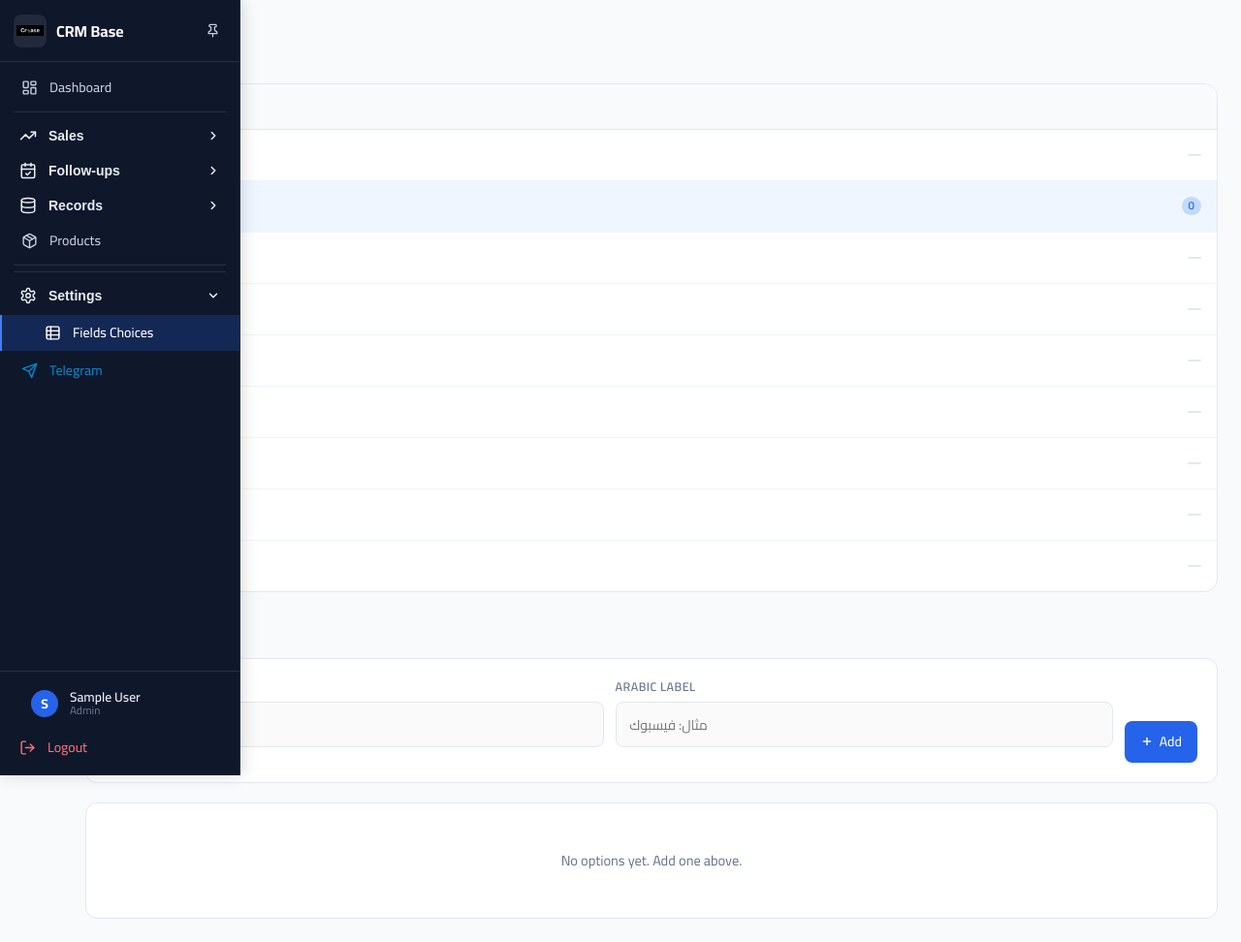
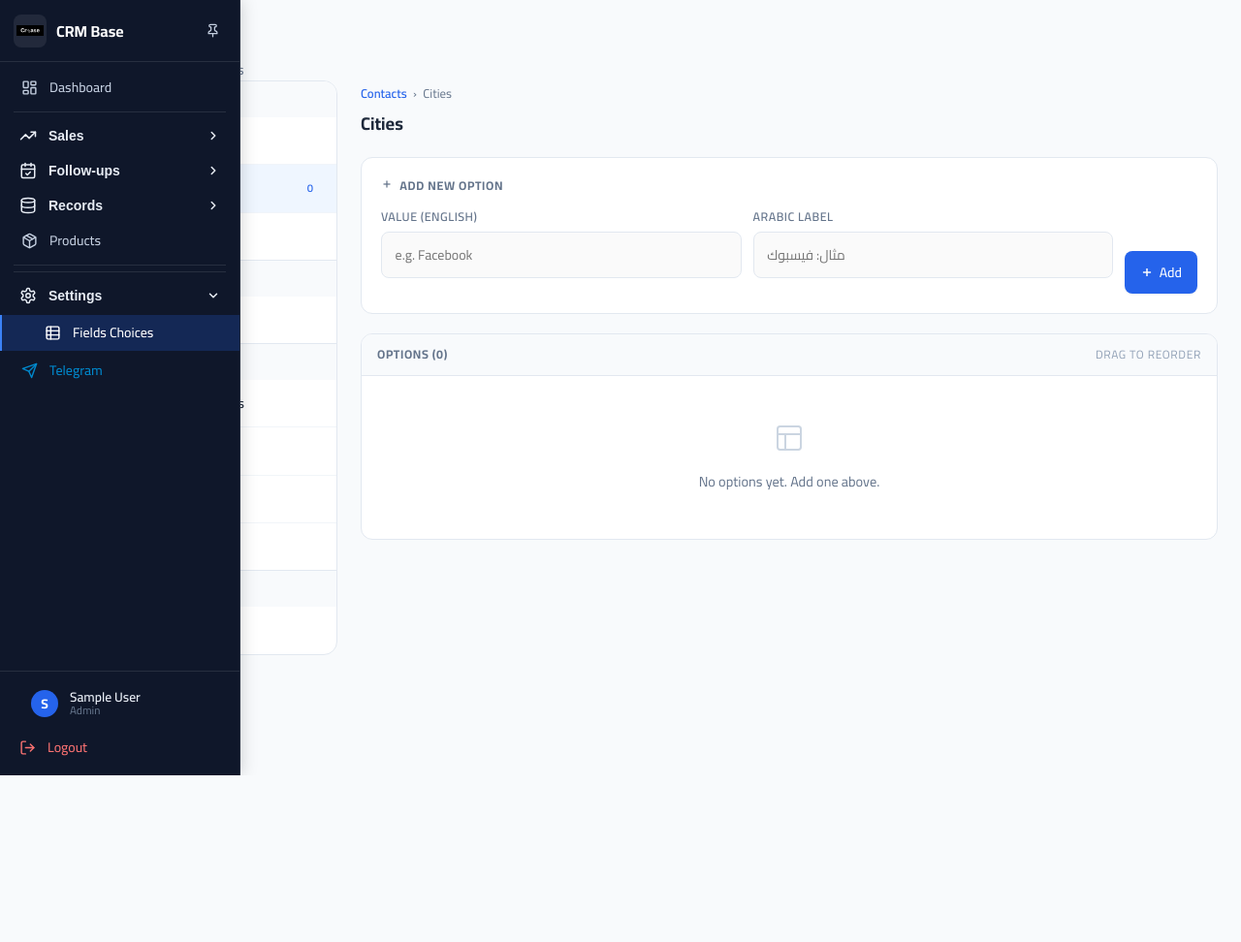
Before and after one commit to ehab-777/CrmBase, a Flask app: page /settings/config/city in a window 1280 px wide. Shown: the whole page at 97% size. After the commit the page ends 800 px from the top, so only its background shows below. Run offline with Flask 2, Linux system fonts and the light colour scheme; a user stored in the database is signed in; tables that the repository leaves empty hold one stand-in row (values such as "Sample post"); some libraries are stand-ins or nearby versions.

Commit message:
feat(settings): group field choices by section with color-coded nav + breadcrumb
- Left sidebar now groups categories under 4 sections: جهات الاتصال / الشركات / المتابعات / المشاريع
- Each section has a distinct color (blue / purple / amber / green) used consistently: dot, active highlight, badge, add button
- Active category shows colored background + border accent matching its section
- Right panel shows a breadcrumb (Section › Category) and section-colored Add button
- Options list card has a header row showing count + drag hint

Co-Authored-By: Claude Sonnet 4.6 <noreply@anthropic.com>

```diff
--- a/routes/settings_config.py
+++ b/routes/settings_config.py
@@ -6,18 +6,50 @@ settings_config_bp = Blueprint('settings_config', __name__, url_prefix='/setting
 
 # All supported categories with metadata
 CATEGORIES = [
-    {'key': 'lead_source',    'name_en': 'Lead Sources',     'name_ar': 'مصادر الفرص',      'icon': 'target',    'module': 'customers'},
-    {'key': 'city',           'name_en': 'Cities',            'name_ar': 'المدن',            'icon': 'map-pin',   'module': 'customers'},
+    {'key': 'lead_source',    'name_en': 'Lead Sources',     'name_ar': 'مصادر الفرص',       'icon': 'target',    'module': 'customers'},
+    {'key': 'city',           'name_en': 'Cities',            'name_ar': 'المدن',             'icon': 'map-pin',   'module': 'customers'},
     {'key': 'job_title',      'name_en': 'Job Titles',        'name_ar': 'المسميات الوظيفية', 'icon': 'briefcase', 'module': 'customers'},
-    {'key': 'industry',       'name_en': 'Industries',        'name_ar': 'القطاعات',          'icon': 'building',  'module': 'companies'},
-    {'key': 'contact_method', 'name_en': 'Contact Methods',   'name_ar': 'طرق التواصل',       'icon': 'phone',     'module': 'follow_up'},
-    {'key': 'sales_stage',    'name_en': 'Sales Stages',      'name_ar': 'مراحل البيع',       'icon': 'trending',  'module': 'follow_up'},
-    {'key': 'next_action',    'name_en': 'Next Actions',      'name_ar': 'الإجراءات التالية', 'icon': 'zap',       'module': 'follow_up'},
-    {'key': 'activity_type',  'name_en': 'Activity Types',    'name_ar': 'أنواع الأنشطة',     'icon': 'activity',  'module': 'follow_up'},
-    {'key': 'project_status', 'name_en': 'Project Statuses',  'name_ar': 'حالات المشاريع',    'icon': 'briefcase', 'module': 'projects'},
+    {'key': 'industry',       'name_en': 'Industries',        'name_ar': 'القطاعات',           'icon': 'building',  'module': 'companies'},
+    {'key': 'contact_method', 'name_en': 'Contact Methods',   'name_ar': 'طرق التواصل',        'icon': 'phone',     'module': 'follow_up'},
+    {'key': 'sales_stage',    'name_en': 'Sales Stages',      'name_ar': 'مراحل البيع',        'icon': 'trending',  'module': 'follow_up'},
+    {'key': 'next_action',    'name_en': 'Next Actions',      'name_ar': 'الإجراءات التالية',  'icon': 'zap',       'module': 'follow_up'},
+    {'key': 'activity_type',  'name_en': 'Activity Types',    'name_ar': 'أنواع الأنشطة',      'icon': 'activity',  'module': 'follow_up'},
+    {'key': 'project_status', 'name_en': 'Project Statuses',  'name_ar': 'حالات المشاريع',     'icon': 'briefcase', 'module': 'projects'},
 ]
 
 CATEGORY_KEYS = {c['key'] for c in CATEGORIES}
+
+# Sections group categories by their usage context
+SECTIONS = [
+    {
+        'key': 'customers', 'name_en': 'Contacts',   'name_ar': 'جهات الاتصال',
+        'color': '#2563eb', 'bg': '#eff6ff',
+        'cat_keys': ['lead_source', 'city', 'job_title'],
+    },
+    {
+        'key': 'companies', 'name_en': 'Companies',   'name_ar': 'الشركات',
+        'color': '#7c3aed', 'bg': '#f5f3ff',
+        'cat_keys': ['industry'],
+    },
+    {
+        'key': 'follow_up', 'name_en': 'Follow-ups',  'name_ar': 'المتابعات',
+        'color': '#d97706', 'bg': '#fffbeb',
+        'cat_keys': ['contact_method', 'sales_stage', 'next_action', 'activity_type'],
+    },
+    {
+        'key': 'projects',  'name_en': 'Projects',    'name_ar': 'المشاريع',
+        'color': '#16a34a', 'bg': '#f0fdf4',
+        'cat_keys': ['project_status'],
+    },
+]
+
+
+def _build_sections():
+    cat_map = {c['key']: c for c in CATEGORIES}
+    return [
+        {**s, 'cats': [cat_map[k] for k in s['cat_keys'] if k in cat_map]}
+        for s in SECTIONS
+    ]
 
 
 def _require_login():
@@ -77,8 +109,14 @@ def config_category(category):
         conn.close()
 
     active_cat = next(c for c in CATEGORIES if c['key'] == category)
+    sections = _build_sections()
+    active_section = next(
+        (s for s in sections if any(c['key'] == category for c in s['cats'])), None
+    )
     return render_template('settings/config.html',
                            categories=CATEGORIES,
+                           sections=sections,
+                           active_section=active_section,
                            active_cat=active_cat,
                            options=options)
 
--- a/templates/settings/config.html
+++ b/templates/settings/config.html
@@ -1,67 +1,87 @@
 {% extends "base.html" %}
-{% block title %}{{ _('Field Settings') }}{% endblock %}
+{% block title %}{% if session.get('lang') == 'ar' %}اختيارات الحقول{% else %}Fields Choices{% endif %}{% endblock %}
 
 {% block extra_styles %}
 <style>
-  /* ── Layout ─────────────────────────────────────────────── */
+  /* ── Page header ─────────────────────────────────────── */
+  .page-header {
+    display: flex; align-items: center; gap: 1rem;
+    margin-bottom: 1.75rem; flex-wrap: wrap;
+  }
+  .page-title { font-size: 1.5rem; font-weight: 700; color: var(--text-primary); }
+  .page-subtitle { font-size: 0.875rem; color: var(--text-secondary); margin-top: 2px; }
+
+  /* ── Layout ──────────────────────────────────────────── */
   .config-layout {
     display: grid;
-    grid-template-columns: 240px 1fr;
+    grid-template-columns: 260px 1fr;
     gap: 1.5rem;
     align-items: start;
   }
   @media (max-width: 860px) { .config-layout { grid-template-columns: 1fr; } }
 
-  .page-title { font-size: 1.6rem; font-weight: 700; color: var(--text-primary); margin-bottom: 1.5rem; }
-
-  /* ── Category Sidebar ───────────────────────────────────── */
+  /* ── Category Sidebar ────────────────────────────────── */
   .cat-sidebar {
     background: #fff;
     border: 1.5px solid var(--border-color);
     border-radius: 14px;
     overflow: hidden;
+    position: sticky;
+    top: 1rem;
   }
-  .cat-sidebar-header {
-    padding: 0.85rem 1rem;
-    font-size: 0.75rem; font-weight: 700;
-    color: var(--text-secondary); text-transform: uppercase; letter-spacing: .06em;
+
+  /* Section header */
+  .cat-section:not(:first-child) { border-top: 1.5px solid var(--border-color); }
+
+  .cat-section-hdr {
+    display: flex; align-items: center; gap: 0.6rem;
+    padding: 0.7rem 1rem 0.55rem;
     background: #f8fafc;
-    border-bottom: 1px solid var(--border-color);
+    font-size: 0.7rem; font-weight: 700;
+    text-transform: uppercase; letter-spacing: .07em;
+    color: var(--text-secondary);
+    user-select: none;
   }
+  .section-dot {
+    width: 8px; height: 8px; border-radius: 50%; flex-shrink: 0;
+  }
+
+  /* Category item */
   .cat-item {
     display: flex; align-items: center; gap: 0.65rem;
-    padding: 0.75rem 1rem;
+    padding: 0.7rem 1rem 0.7rem 1.5rem;
     text-decoration: none; color: var(--text-primary);
-    font-size: 0.875rem; font-weight: 500;
+    font-size: 0.86rem; font-weight: 500;
     border-bottom: 1px solid #f1f5f9;
-    transition: background .15s;
+    border-inline-start: 3px solid transparent;
+    transition: background .15s, border-color .15s;
   }
   .cat-item:last-child { border-bottom: none; }
   .cat-item:hover { background: #f8fafc; }
-  .cat-item.active { background: #eff6ff; color: var(--primary-color); font-weight: 600; }
-  .cat-item .cat-icon {
-    width: 28px; height: 28px; border-radius: 7px;
+  .cat-item.active { font-weight: 600; }
+
+  .cat-icon {
+    width: 26px; height: 26px; border-radius: 7px;
     display: flex; align-items: center; justify-content: center;
-    background: #f1f5f9; flex-shrink: 0;
+    background: #f1f5f9; flex-shrink: 0; transition: background .15s;
   }
-  .cat-item.active .cat-icon { background: #dbeafe; }
+
   .cat-badge {
     margin-inline-start: auto;
-    font-size: 0.72rem; background: #e2e8f0; color: #64748b;
-    padding: 1px 7px; border-radius: 20px;
+    font-size: 0.7rem; padding: 1px 8px; border-radius: 20px;
+    background: #e2e8f0; color: #64748b; font-weight: 600;
   }
-  .cat-item.active .cat-badge { background: #bfdbfe; color: #2563eb; }
 
-  /* ── Main panel ─────────────────────────────────────────── */
-  .main-panel {}
+  /* ── Right panel ─────────────────────────────────────── */
+  .panel-breadcrumb {
+    display: inline-flex; align-items: center; gap: 0.4rem;
+    font-size: 0.8rem; margin-bottom: 0.5rem;
+  }
+  .breadcrumb-section { font-weight: 600; }
+  .breadcrumb-sep { color: var(--text-secondary); }
+  .breadcrumb-cat { color: var(--text-secondary); }
 
-  .panel-header {
-    display: flex; align-items: center; justify-content: space-between;
-    margin-bottom: 1.25rem; flex-wrap: wrap; gap: 0.75rem;
-  }
-  .panel-title {
-    font-size: 1.1rem; font-weight: 700; color: var(--text-primary);
-  }
+  .panel-title { font-size: 1.15rem; font-weight: 700; color: var(--text-primary); }
   .panel-subtitle { font-size: 0.82rem; color: var(--text-secondary); margin-top: 2px; }
 
   /* Add form */
@@ -69,11 +89,18 @@
     background: #fff; border: 1.5px solid var(--border-color); border-radius: 12px;
     padding: 1.25rem; margin-bottom: 1.25rem;
   }
+  .add-form-title {
+    font-size: 0.78rem; font-weight: 700; color: var(--text-secondary);
+    text-transform: uppercase; letter-spacing: .05em; margin-bottom: 0.85rem;
+  }
   .add-form-grid { display: grid; grid-template-columns: 1fr 1fr auto; gap: 0.75rem; align-items: end; }
   @media (max-width: 600px) { .add-form-grid { grid-template-columns: 1fr; } }
 
   .form-group { display: flex; flex-direction: column; gap: 0.35rem; }
-  .form-group label { font-size: 0.78rem; font-weight: 600; color: var(--text-secondary); text-transform: uppercase; letter-spacing: .04em; }
+  .form-group label {
+    font-size: 0.78rem; font-weight: 600; color: var(--text-secondary);
+    text-transform: uppercase; letter-spacing: .04em;
+  }
   .form-group input {
     padding: 0.6rem 0.85rem; border: 1.5px solid var(--border-color); border-radius: 8px;
     font-size: 0.875rem; font-family: inherit; background: #fafafa; transition: border-color .2s;
@@ -84,6 +111,13 @@
   .options-card {
     background: #fff; border: 1.5px solid var(--border-color); border-radius: 12px; overflow: hidden;
   }
+  .options-card-header {
+    display: flex; align-items: center; justify-content: space-between;
+    padding: 0.75rem 1rem;
+    background: #f8fafc; border-bottom: 1px solid var(--border-color);
+    font-size: 0.78rem; font-weight: 700; color: var(--text-secondary);
+    text-transform: uppercase; letter-spacing: .05em;
+  }
   .option-row {
     display: flex; align-items: center; gap: 0.75rem;
     padding: 0.85rem 1rem; border-bottom: 1px solid #f1f5f9;
@@ -91,11 +125,9 @@
   }
   .option-row:last-child { border-bottom: none; }
   .option-row:hover { background: #fafafa; }
-  .option-row.inactive { opacity: 0.5; }
+  .option-row.inactive { opacity: 0.45; }
 
-  .drag-handle {
-    cursor: grab; color: #cbd5e1; flex-shrink: 0; touch-action: none;
-  }
+  .drag-handle { cursor: grab; color: #cbd5e1; flex-shrink: 0; touch-action: none; }
   .drag-handle:active { cursor: grabbing; }
 
   .option-num {
@@ -103,7 +135,6 @@
     display: flex; align-items: center; justify-content: center;
     font-size: 0.7rem; font-weight: 600; color: var(--text-secondary); flex-shrink: 0;
   }
-
   .option-names { flex: 1; min-width: 0; }
   .option-value { font-size: 0.875rem; font-weight: 600; color: var(--text-primary); }
   .option-ar { font-size: 0.8rem; color: var(--text-secondary); direction: rtl; }
@@ -112,14 +143,14 @@
     font-size: 0.7rem; background: #fef9c3; color: #a16207;
     padding: 1px 7px; border-radius: 20px; flex-shrink: 0;
   }
-
   .option-actions { display: flex; gap: 0.4rem; flex-shrink: 0; }
 
   /* Buttons */
   .btn {
     display: inline-flex; align-items: center; gap: 0.35rem;
     padding: 0.55rem 1rem; border-radius: 8px; font-size: 0.875rem;
-    font-weight: 500; cursor: pointer; border: none; text-decoration: none; transition: all .2s; font-family: inherit;
+    font-weight: 500; cursor: pointer; border: none; text-decoration: none;
+    transition: all .2s; font-family: inherit;
   }
   .btn-primary { background: var(--primary-color); color: #fff; }
   .btn-primary:hover { background: #1d4ed8; }
@@ -148,52 +179,87 @@
 {% endblock %}
 
 {% block content %}
-<h1 class="page-title">{{ _('Field Settings') }}</h1>
+
+<div class="page-header">
+  <div>
+    <h1 class="page-title">{% if session.get('lang') == 'ar' %}اختيارات الحقول{% else %}Fields Choices{% endif %}</h1>
+    <p class="page-subtitle">{% if session.get('lang') == 'ar' %}إدارة قيم حقول النظام{% else %}Manage system field values{% endif %}</p>
+  </div>
+</div>
 
 <div class="config-layout">
 
-  <!-- LEFT: category nav -->
+  <!-- LEFT: grouped category nav -->
   <div class="cat-sidebar">
-    <div class="cat-sidebar-header">{{ _('Categories') }}</div>
-    {% for cat in categories %}
+    {% for section in sections %}
+    <div class="cat-section">
+      <div class="cat-section-hdr">
+        <span class="section-dot" style="background:{{ section.color }}"></span>
+        {% if session.get('lang') == 'ar' %}{{ section.name_ar }}{% else %}{{ section.name_en }}{% endif %}
+      </div>
+      {% for cat in section.cats %}
       <a href="{{ url_for('settings_config.config_category', category=cat.key) }}"
-       class="cat-item {% if cat.key == active_cat.key %}active{% endif %}">
-      <div class="cat-icon">
+         class="cat-item {% if cat.key == active_cat.key %}active{% endif %}"
+         {% if cat.key == active_cat.key %}
+         style="background:{{ section.bg }};color:{{ section.color }};border-inline-start-color:{{ section.color }}"
+         {% endif %}>
+        <div class="cat-icon"
+             {% if cat.key == active_cat.key %}
+             style="background:{{ section.bg }};color:{{ section.color }}"
+             {% endif %}>
           {% if cat.icon == 'target' %}
-        <svg width="14" height="14" viewBox="0 0 24 24" fill="none" stroke="currentColor" stroke-width="2"><circle cx="12" cy="12" r="10"/><circle cx="12" cy="12" r="6"/><circle cx="12" cy="12" r="2"/></svg>
+          <svg width="13" height="13" viewBox="0 0 24 24" fill="none" stroke="currentColor" stroke-width="2"><circle cx="12" cy="12" r="10"/><circle cx="12" cy="12" r="6"/><circle cx="12" cy="12" r="2"/></svg>
           {% elif cat.icon == 'map-pin' %}
-        <svg width="14" height="14" viewBox="0 0 24 24" fill="none" stroke="currentColor" stroke-width="2"><path d="M21 10c0 7-9 13-9 13s-9-6-9-13a9 9 0 0 1 18 0z"/><circle cx="12" cy="10" r="3"/></svg>
+          <svg width="13" height="13" viewBox="0 0 24 24" fill="none" stroke="currentColor" stroke-width="2"><path d="M21 10c0 7-9 13-9 13s-9-6-9-13a9 9 0 0 1 18 0z"/><circle cx="12" cy="10" r="3"/></svg>
+          {% elif cat.icon == 'building' %}
+          <svg width="13" height="13" viewBox="0 0 24 24" fill="none" stroke="currentColor" stroke-width="2"><path d="M3 9l9-7 9 7v11a2 2 0 0 1-2 2H5a2 2 0 0 1-2-2z"/><polyline points="9 22 9 12 15 12 15 22"/></svg>
+          {% elif cat.icon == 'phone' %}
+          <svg width="13" height="13" viewBox="0 0 24 24" fill="none" stroke="currentColor" stroke-width="2"><path d="M22 16.92v3a2 2 0 0 1-2.18 2A19.79 19.79 0 0 1 12 18.92 19.5 19.5 0 0 1 4.36 12a19.79 19.79 0 0 1-3.07-8.67A2 2 0 0 1 3.27 1h3a2 2 0 0 1 2 1.72c.127.96.361 1.903.7 2.81a2 2 0 0 1-.45 2.11L7.91 8.1a16 16 0 0 0 6 6l.62-.62a2 2 0 0 1 2.11-.45 12.84 12.84 0 0 0 2.81.7A2 2 0 0 1 22 16.92z"/></svg>
+          {% elif cat.icon == 'trending' %}
+          <svg width="13" height="13" viewBox="0 0 24 24" fill="none" stroke="currentColor" stroke-width="2"><polyline points="22 7 13.5 15.5 8.5 10.5 2 17"/><polyline points="16 7 22 7 22 13"/></svg>
+          {% elif cat.icon == 'zap' %}
+          <svg width="13" height="13" viewBox="0 0 24 24" fill="none" stroke="currentColor" stroke-width="2"><polygon points="13 2 3 14 12 14 11 22 21 10 12 10 13 2"/></svg>
           {% elif cat.icon == 'briefcase' %}
-        <svg width="14" height="14" viewBox="0 0 24 24" fill="none" stroke="currentColor" stroke-width="2"><rect x="2" y="7" width="20" height="14" rx="2"/><path d="M16 21V5a2 2 0 0 0-2-2h-4a2 2 0 0 0-2 2v16"/></svg>
-        {% elif cat.icon == 'building' %}
-        <svg width="14" height="14" viewBox="0 0 24 24" fill="none" stroke="currentColor" stroke-width="2"><path d="M3 9l9-7 9 7v11a2 2 0 0 1-2 2H5a2 2 0 0 1-2-2z"/><polyline points="9 22 9 12 15 12 15 22"/></svg>
-        {% elif cat.icon == 'phone' %}
-        <svg width="14" height="14" viewBox="0 0 24 24" fill="none" stroke="currentColor" stroke-width="2"><path d="M22 16.92v3a2 2 0 0 1-2.18 2A19.79 19.79 0 0 1 12 18.92 19.5 19.5 0 0 1 4.36 12a19.79 19.79 0 0 1-3.07-8.67A2 2 0 0 1 3.27 1h3a2 2 0 0 1 2 1.72c.127.96.361 1.903.7 2.81a2 2 0 0 1-.45 2.11L7.91 8.1a16 16 0 0 0 6 6l.62-.62a2 2 0 0 1 2.11-.45 12.84 12.84 0 0 0 2.81.7A2 2 0 0 1 22 16.92z"/></svg>
-        {% elif cat.icon == 'trending' %}
-        <svg width="14" height="14" viewBox="0 0 24 24" fill="none" stroke="currentColor" stroke-width="2"><polyline points="22 7 13.5 15.5 8.5 10.5 2 17"/><polyline points="16 7 22 7 22 13"/></svg>
-        {% elif cat.icon == 'zap' %}
-        <svg width="14" height="14" viewBox="0 0 24 24" fill="none" stroke="currentColor" stroke-width="2"><polygon points="13 2 3 14 12 14 11 22 21 10 12 10 13 2"/></svg>
+          <svg width="13" height="13" viewBox="0 0 24 24" fill="none" stroke="currentColor" stroke-width="2"><rect x="2" y="7" width="20" height="14" rx="2"/><path d="M16 21V5a2 2 0 0 0-2-2h-4a2 2 0 0 0-2 2v16"/></svg>
           {% else %}
-        <svg width="14" height="14" viewBox="0 0 24 24" fill="none" stroke="currentColor" stroke-width="2"><polyline points="22 12 18 12 15 21 9 3 6 12 2 12"/></svg>
+          <svg width="13" height="13" viewBox="0 0 24 24" fill="none" stroke="currentColor" stroke-width="2"><polyline points="22 12 18 12 15 21 9 3 6 12 2 12"/></svg>
           {% endif %}
         </div>
-      <span>{{ _(cat.name_en) }}</span>
-      <span class="cat-badge">{{ options|length if cat.key == active_cat.key else '' }}</span>
+        <span>{% if session.get('lang') == 'ar' %}{{ cat.name_ar }}{% else %}{{ cat.name_en }}{% endif %}</span>
+        {% if cat.key == active_cat.key %}
+        <span class="cat-badge" style="background:{{ section.bg }};color:{{ section.color }}">{{ options|length }}</span>
+        {% endif %}
       </a>
+      {% endfor %}
+    </div>
     {% endfor %}
   </div>
 
   <!-- RIGHT: options panel -->
   <div class="main-panel">
-    <div class="panel-header">
-      <div>
-        <div class="panel-title">{{ _(active_cat.name_en) }}</div>
-        <div class="panel-subtitle">{{ active_cat.name_ar }}</div>
+
+    <!-- Breadcrumb + title -->
+    <div style="margin-bottom:1.25rem">
+      {% if active_section %}
+      <div class="panel-breadcrumb">
+        <span class="breadcrumb-section" style="color:{{ active_section.color }}">
+          {% if session.get('lang') == 'ar' %}{{ active_section.name_ar }}{% else %}{{ active_section.name_en }}{% endif %}
+        </span>
+        <span class="breadcrumb-sep">›</span>
+        <span class="breadcrumb-cat">
+          {% if session.get('lang') == 'ar' %}{{ active_cat.name_ar }}{% else %}{{ active_cat.name_en }}{% endif %}
+        </span>
       </div>
+      {% endif %}
+      <div class="panel-title">{% if session.get('lang') == 'ar' %}{{ active_cat.name_ar }}{% else %}{{ active_cat.name_en }}{% endif %}</div>
     </div>
 
     <!-- Add new option -->
     <div class="add-form">
+      <div class="add-form-title">
+        <svg width="12" height="12" viewBox="0 0 24 24" fill="none" stroke="currentColor" stroke-width="2.5" style="margin-inline-end:4px"><line x1="12" y1="5" x2="12" y2="19"/><line x1="5" y1="12" x2="19" y2="12"/></svg>
+        {% if session.get('lang') == 'ar' %}إضافة خيار جديد{% else %}Add New Option{% endif %}
+      </div>
       <form method="POST" action="{{ url_for('settings_config.add_option', category=active_cat.key) }}">
         <input type="hidden" name="csrf_token" value="{{ csrf_token() }}">
         <div class="add-form-grid">
@@ -205,7 +271,8 @@
             <label>{{ _('Arabic Label') }}</label>
             <input type="text" name="label_ar" placeholder="مثال: فيسبوك" dir="auto">
           </div>
-          <button type="submit" class="btn btn-primary">
+          <button type="submit" class="btn btn-primary"
+                  {% if active_section %}style="background:{{ active_section.color }}"{% endif %}>
             <svg width="14" height="14" viewBox="0 0 24 24" fill="none" stroke="currentColor" stroke-width="2.5"><line x1="12" y1="5" x2="12" y2="19"/><line x1="5" y1="12" x2="19" y2="12"/></svg>
             {{ _('Add') }}
           </button>
@@ -215,6 +282,12 @@
 
     <!-- Options list -->
     <div class="options-card" id="optionsList">
+      <div class="options-card-header">
+        <span>{% if session.get('lang') == 'ar' %}الخيارات{% else %}Options{% endif %} ({{ options|length }})</span>
+        <span style="font-weight:400;font-size:0.75rem;color:#94a3b8">
+          {% if session.get('lang') == 'ar' %}اسحب لإعادة الترتيب{% else %}Drag to reorder{% endif %}
+        </span>
+      </div>
       {% for opt in options %}
       <div class="option-row {% if not opt.is_active %}inactive{% endif %}"
            data-id="{{ opt.id }}" draggable="true">
@@ -243,7 +316,6 @@
           {% endif %}
         </div>
       </div>
-      <!-- Inline edit form -->
       <div class="inline-edit" id="edit-{{ opt.id }}">
         <form method="POST" action="{{ url_for('settings_config.edit_option', category=active_cat.key, option_id=opt.id) }}">
           <input type="hidden" name="csrf_token" value="{{ csrf_token() }}">
@@ -264,9 +336,13 @@
         </form>
       </div>
       {% else %}
-      <div class="empty-list">{{ _('No options yet. Add one above.') }}</div>
+      <div class="empty-list">
+        <svg width="32" height="32" viewBox="0 0 24 24" fill="none" stroke="#cbd5e1" stroke-width="1.5" style="margin-bottom:0.75rem"><rect x="3" y="3" width="18" height="18" rx="2"/><path d="M3 9h18M9 21V9"/></svg>
+        <div>{% if session.get('lang') == 'ar' %}لا توجد خيارات بعد. أضف واحداً أعلاه.{% else %}No options yet. Add one above.{% endif %}</div>
+      </div>
       {% endfor %}
     </div>
+
   </div>
 </div>
 
@@ -302,11 +378,11 @@ function deleteOption(id, name) {
   .then(data => { if (data.success) location.reload(); else alert(data.message || 'Error'); });
 }
 
-// ── Drag-to-reorder ─────────────────────────────────────
+// ── Drag-to-reorder ──────────────────────────────────────
 let dragEl = null;
 
 document.querySelectorAll('.option-row[draggable]').forEach(row => {
-  row.addEventListener('dragstart', e => {
+  row.addEventListener('dragstart', () => {
     dragEl = row;
     setTimeout(() => row.classList.add('dragging'), 0);
   });
@@ -320,16 +396,9 @@ document.querySelectorAll('.option-row[draggable]').forEach(row => {
     if (dragEl && dragEl !== row) {
       document.querySelectorAll('.option-row').forEach(r => r.classList.remove('drag-over'));
       row.classList.add('drag-over');
-      const list = document.getElementById('optionsList');
-      const rows = [...list.querySelectorAll('.option-row')];
-      const idx = rows.indexOf(row);
-      const dragIdx = rows.indexOf(dragEl);
-      if (dragIdx < idx) {
-        row.after(dragEl);
-      } else {
-        row.before(dragEl);
-      }
-      // also move the associated inline-edit
+      const rows = [...document.querySelectorAll('#optionsList .option-row')];
+      if (rows.indexOf(dragEl) < rows.indexOf(row)) row.after(dragEl);
+      else row.before(dragEl);
       const editEl = document.getElementById('edit-' + dragEl.dataset.id);
       if (editEl) dragEl.after(editEl);
     }
```
Lines whose indentation alone changed are shown as unchanged.
